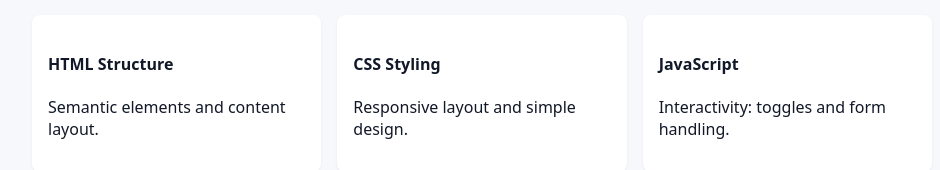
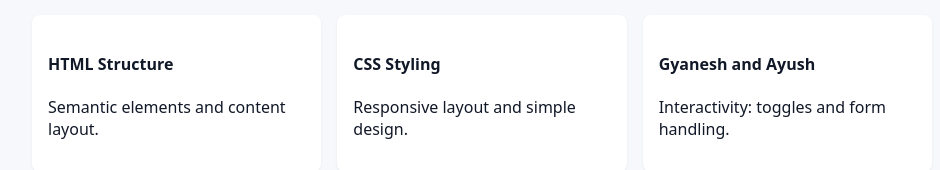
Before and after one commit to ayushkumarroy7857-debug/first-class, a plain HTML site: page index.html in a window 1280 px wide. Shown: the part 388-558 px from the top of the page, without its empty margins (158-1098 px from the left). Drawn offline with Linux system fonts and the light colour scheme.

Commit message:
Update card title for JavaScript section to reflect contributors

```diff
--- a/index.html
+++ b/index.html
@@ -43,7 +43,7 @@
 					<p>Responsive layout and simple design.</p>
 				</article>
 				<article class="card" data-id="3">
-					<h4>JavaScript</h4>
+					<h4>Gyanesh and Ayush</h4>
 					<p>Interactivity: toggles and form handling.</p>
 				</article>
 			</div>
```
